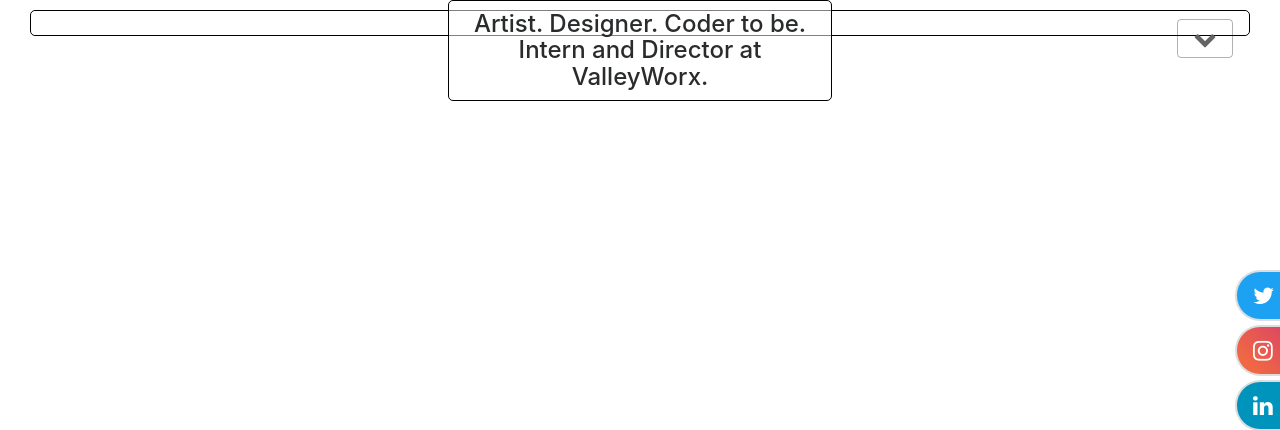
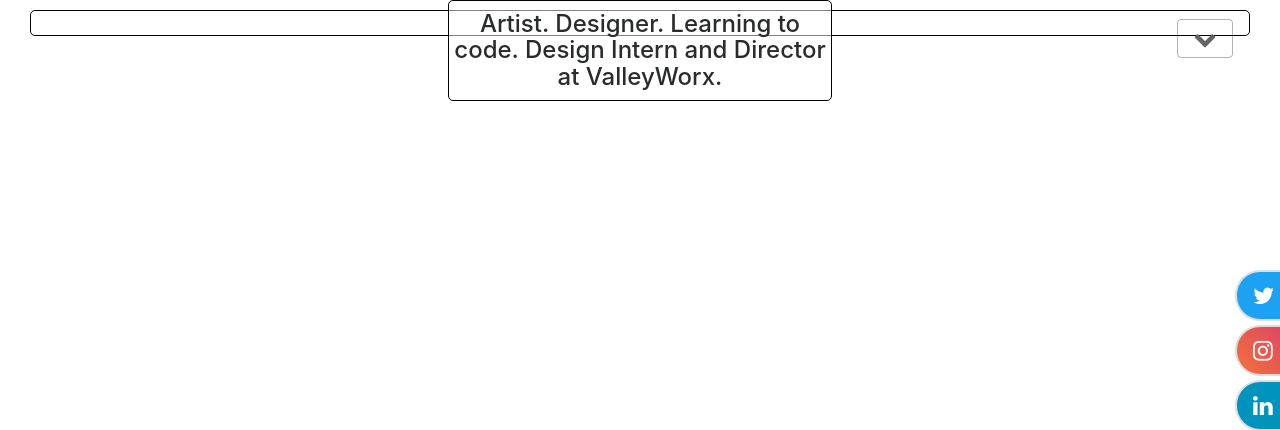
Before and after one commit to thetaPC/rachel_le, a PHP site: page /index.php in a window 1280 px wide. Shown: the top 430 px of the page. Run offline with PHP 8.4, Linux system fonts and the light colour scheme; data that the repository does not hold is empty; a stand-in replaces the project's code that opens the database connection; some libraries are stand-ins or nearby versions.

Commit message:
updated intro text

```diff
--- a/index.php
+++ b/index.php
@@ -35,7 +35,7 @@
     <header>
       <div id="carouselExampleIndicators" class="carousel slide" data-ride="carousel">
         <div class="carousel-caption intro">
-            <h4 class="intro-text">Artist. Designer. Coder to be. Intern and Director at ValleyWorx.</h4>
+            <h4 class="intro-text">Artist. Designer. Learning to code. Design Intern and Director at ValleyWorx.</h4>
         </div>
         <ol class="carousel-indicators">
           <?php
```
